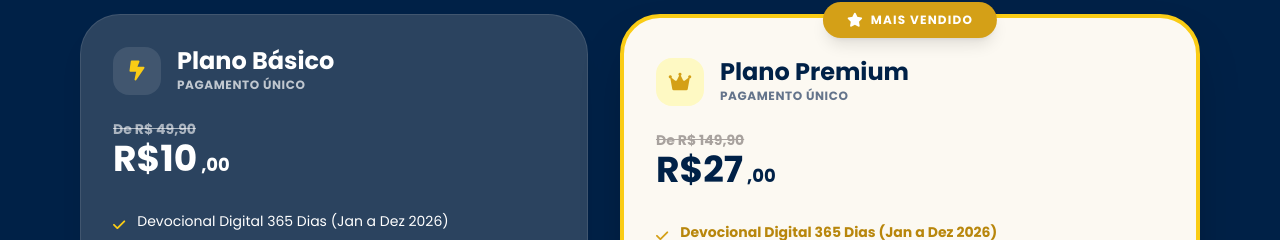
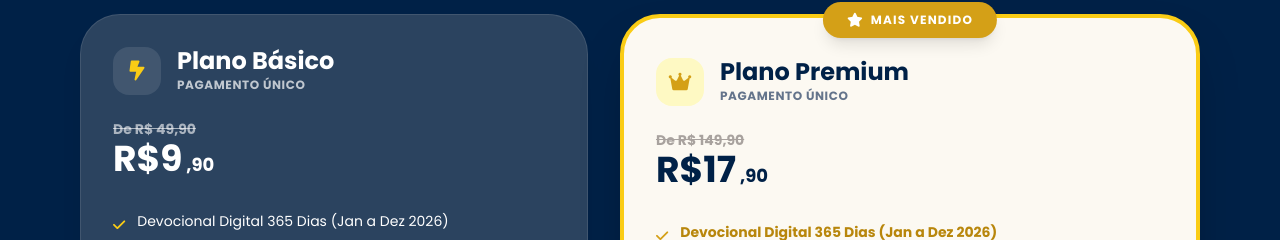
Before and after one commit to Renta149/365-dias-com-Maria-OFC, a React (Vite) app: page / in a window 1280 px wide. Shown: the part 5139-5379 px from the top of the page. Built offline with nearby package versions, Linux system fonts and the light colour scheme; no server answers.

Commit message:
Add files via upload

```diff
--- a/components/BonusSection.tsx
+++ b/components/BonusSection.tsx
@@ -1,4 +1,3 @@
-
 import React from 'react';
 import BonusCard from './BonusCard';
 
@@ -7,19 +6,19 @@ const BONUSES = [
     title: "Exército de São Miguel",
     description: "Consagre-se a São Miguel e fortaleça sua vida espiritual com orações e proteção diária.",
     value: "R$ 67",
-    imageUrl: "https://i.imgur.com/yRDy88d.png"
+    imageUrl: "https://i.imgur.com/nrKai3t.png"
   },
   {
     title: "Guia do Santo Rosário e Terço da Misericórdia",
     description: "Aprenda a rezar com profundidade e fé essas duas orações poderosas da Igreja.",
     value: "R$ 47",
-    imageUrl: "https://i.imgur.com/X0X97HJ.png"
+    imageUrl: "https://i.imgur.com/klxiuGH.png"
   },
   {
     title: "Novena da Fé e Confiança em Deus",
     description: "Uma novena simples e eficaz para renovar sua confiança em Deus em qualquer momento.",
     value: "R$ 37",
-    imageUrl: "https://i.imgur.com/yxPZM6w.png"
+    imageUrl: "https://i.imgur.com/SWtLxBo.png"
   }
 ];
 
--- a/components/OfferBox.tsx
+++ b/components/OfferBox.tsx
@@ -49,8 +49,8 @@ const OfferBox: React.FC = () => {
           <div className="text-left mb-8">
             <p className="text-white/60 text-sm font-bold line-through">De R$ 49,90</p>
             <div className="flex items-baseline gap-1">
-              <span className="text-4xl font-bold text-white">R$10</span>
-              <span className="text-lg font-bold text-white">,00</span>
+              <span className="text-4xl font-bold text-white">R$9</span>
+              <span className="text-lg font-bold text-white">,90</span>
             </div>
           </div>
 
@@ -98,8 +98,8 @@ const OfferBox: React.FC = () => {
         <div className="text-left mb-8">
           <p className="text-stone-400 text-sm font-bold line-through">De R$ 149,90</p>
           <div className="flex items-baseline gap-1">
-            <span className="text-4xl font-bold text-[#002147]">R$27</span>
-            <span className="text-lg font-bold text-[#002147]">,00</span>
+            <span className="text-4xl font-bold text-[#002147]">R$17</span>
+            <span className="text-lg font-bold text-[#002147]">,90</span>
           </div>
         </div>
 
@@ -118,7 +118,7 @@ const OfferBox: React.FC = () => {
         </div>
 
         <button
-          onClick={() => goToCheckout(CHECKOUT_LINKS.PREMIUM, 'Plano Premium', 27.00)}
+          onClick={() => goToCheckout(CHECKOUT_LINKS.PREMIUM, 'Plano Premium', 17.90)}
           className="w-full bg-[#2dd461] hover:bg-[#28c055] text-white font-bold py-5 rounded-2xl shadow-[0_10px_30px_rgba(45,212,97,0.3)] transition-all animate-pulse-button text-lg uppercase tracking-tighter"
         >
           Garantir Plano Premium
@@ -136,7 +136,7 @@ const OfferBox: React.FC = () => {
             </h2>
 
             <p className="text-slate-700 font-medium text-base md:text-lg leading-relaxed mb-6">
-              Por apenas R$7,00 a mais, leve o Pacote Premium e transforme o <span className="font-bold italic">devocional</span> em uma experiência ainda mais rica, divertida e inesquecevel.
+              Por apenas R$5,00 a mais, leve o Pacote Premium e transforme o <span className="font-bold italic">devocional</span> em uma experiência ainda mais rica, divertida e inesquecevel.
             </p>
 
             <div className="bg-[#f4fcf6] rounded-3xl py-6 px-4 mb-8">
@@ -144,22 +144,22 @@ const OfferBox: React.FC = () => {
                 De <span className="line-through">R$297,00</span> por apenas
               </p>
               <div className="text-[#2dd461] text-5xl md:text-6xl font-black tracking-tighter">
-                R$17,00
+                R$14,90
               </div>
             </div>
 
             <div className="flex flex-col gap-4">
               <button
-                onClick={() => goToCheckout(CHECKOUT_LINKS.UPSELL, 'Plano Upsell Premium', 17.00)}
-                className="w-full bg-[#2dd461] hover:bg-[#28c055] text-white font-black py-5 rounded-2xl shadow-[0_10px_25px_rgba(45,212,97,0.3)] transition-all transform active:scale-95 text-xl flex items-center justify-center gap-3"
+                onClick={() => goToCheckout(CHECKOUT_LINKS.UPSELL, 'Plano Upsell Premium', 14.90)}
+                className="w-full bg-[#2dd461] hover:bg-[#28c055] text-white font-black py-5 rounded-2xl shadow-[0_10px_25px_rgba(45,212,97,0.3)] transition-all transform active:scale-95 text-xl flex items-center justify-center gap-3 animate-pulse-button"
               >
                 Quero Aproveitar
                 <i className="fa-solid fa-arrow-right"></i>
               </button>
 
               <button
-                onClick={() => goToCheckout(CHECKOUT_LINKS.BASIC, 'Plano Básico Checkout Final', 10.00)}
-                className="w-full bg-white text-[#4a90e2] font-bold py-3 rounded-2xl text-sm border border-slate-100 hover:bg-slate-50 transition-colors"
+                onClick={() => goToCheckout(CHECKOUT_LINKS.BASIC, 'Plano Básico Checkout Final', 9.90)}
+                className="w-full bg-red-600 hover:bg-red-700 text-white font-bold py-3 rounded-2xl text-sm transition-colors shadow-lg"
               >
                 Não, Quero o plano básico mesmo.
               </button>
```
